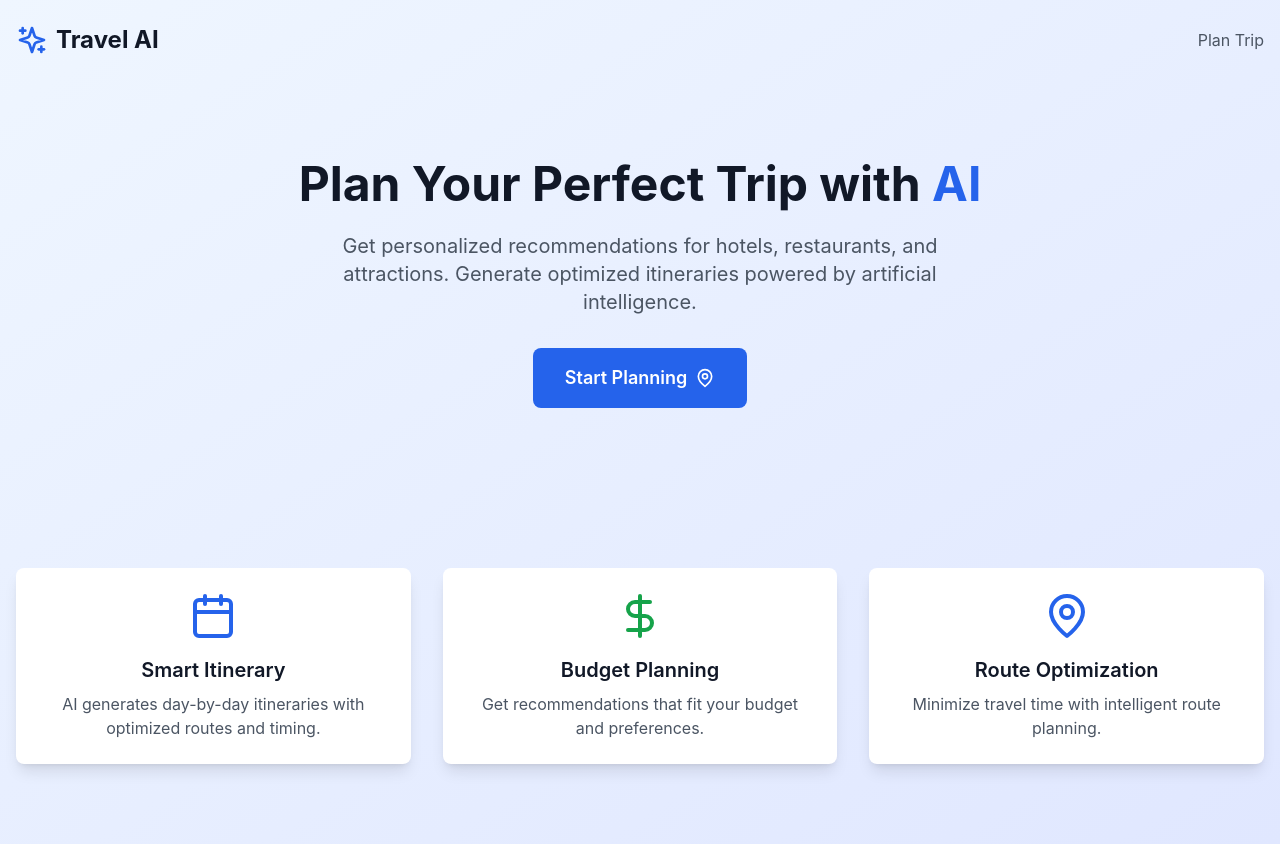
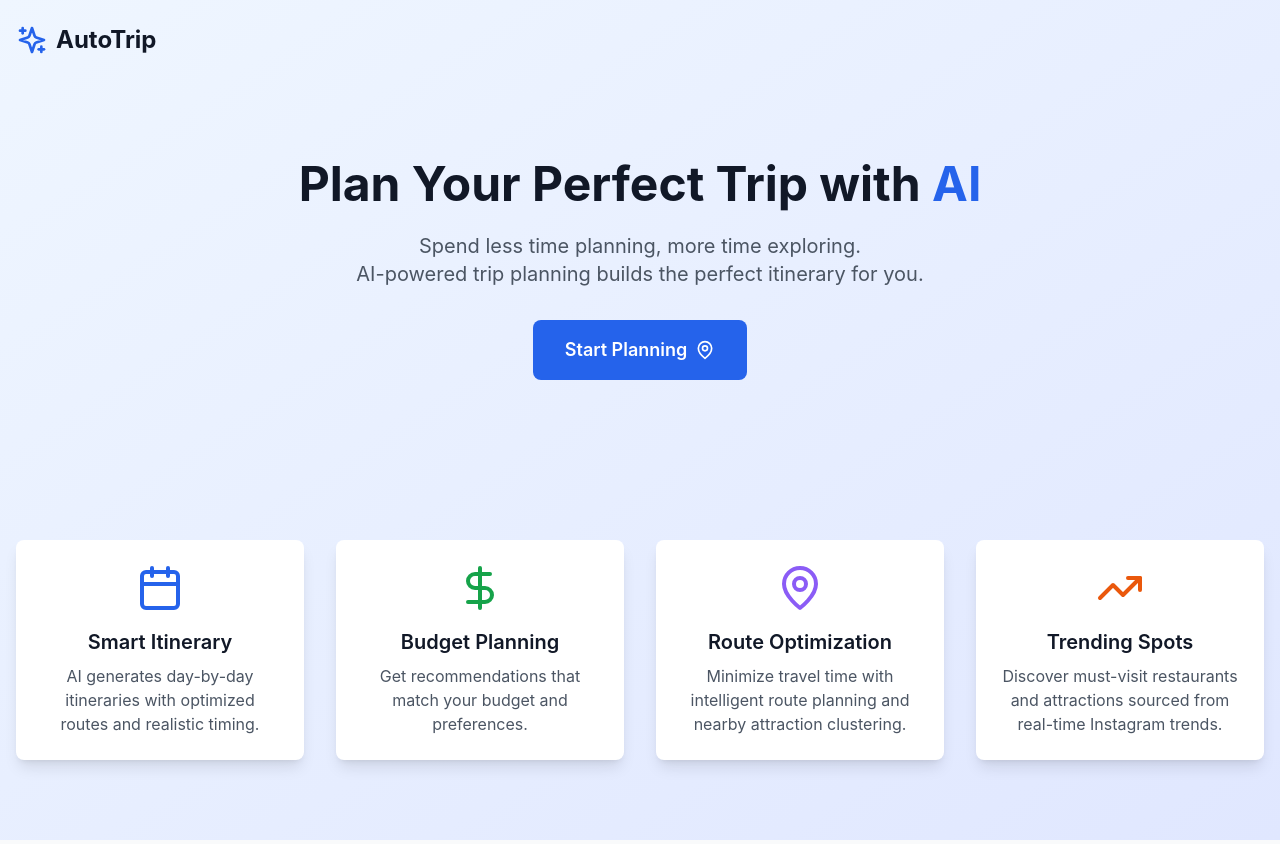
Before and after one commit to boshw0408/AutoTrip-frontend, a Next.js app: page / in a window 1280 px wide. Built offline with nearby package versions, Linux system fonts and the light colour scheme.

Commit message:
UI fixes
UI fixes

```diff
--- a/components/TripForm.tsx
+++ b/components/TripForm.tsx
@@ -1,4 +1,5 @@
 import { useState } from 'react'
+import * as React from 'react'
 import { useForm } from 'react-hook-form'
 import { motion } from 'framer-motion'
 import { Calendar, DollarSign, MapPin, Users, Plane } from 'lucide-react'
@@ -30,8 +31,20 @@ const interests = [
 ]
 
 export default function TripForm({ onSubmit }: TripFormProps) {
-  const { register, handleSubmit, watch, formState: { errors } } = useForm<TripFormData>()
+  const { register, handleSubmit, watch, formState: { errors }, setValue } = useForm<TripFormData>()
   const [selectedInterests, setSelectedInterests] = useState<string[]>([])
+  const startDate = watch('startDate')
+
+  // Auto-fill end date when start date changes
+  React.useEffect(() => {
+    if (startDate) {
+      const start = new Date(startDate)
+      const end = new Date(start)
+      end.setDate(end.getDate() + 2) // Add 2 days
+      const endDateString = end.toISOString().split('T')[0]
+      setValue('endDate', endDateString)
+    }
+  }, [startDate, setValue])
 
   const toggleInterest = (interest: string) => {
     setSelectedInterests(prev =>
@@ -48,6 +61,9 @@ export default function TripForm({ onSubmit }: TripFormProps) {
     })
   }
 
+  // Get today's date in YYYY-MM-DD format
+  const today = new Date().toISOString().split('T')[0]
+
   return (
     <motion.div
       initial={{ opacity: 0, y: 20 }}
@@ -55,7 +71,7 @@ export default function TripForm({ onSubmit }: TripFormProps) {
       className="bg-white rounded-lg shadow-lg p-8"
     >
       <div className="text-center mb-8">
-        <h2 className="text-3xl font-bold text-gray-900 mb-2">Plan Your Trip</h2>
+        <h2 className="text-3xl font-bold text-gray-900 mb-2">Plan Your 2 Day Trip</h2>
         <p className="text-gray-600">Tell us about your travel preferences</p>
       </div>
 
@@ -104,6 +120,7 @@ export default function TripForm({ onSubmit }: TripFormProps) {
             <input
               {...register('startDate', { required: 'Start date is required' })}
               type="date"
+              min={today}
               className="w-full px-4 py-3 border border-gray-300 rounded-lg focus:ring-2 focus:ring-primary-500 focus:border-transparent"
             />
             {errors.startDate && (
@@ -118,7 +135,8 @@ export default function TripForm({ onSubmit }: TripFormProps) {
             <input
               {...register('endDate', { required: 'End date is required' })}
               type="date"
-              className="w-full px-4 py-3 border border-gray-300 rounded-lg focus:ring-2 focus:ring-primary-500 focus:border-transparent"
+              readOnly
+              className="w-full px-4 py-3 border border-gray-300 rounded-lg bg-gray-50 cursor-not-allowed"
             />
             {errors.endDate && (
               <p className="mt-1 text-sm text-red-600">{errors.endDate.message}</p>
--- a/pages/index.tsx
+++ b/pages/index.tsx
@@ -1,14 +1,14 @@
 import Head from 'next/head'
 import Link from 'next/link'
 import { motion } from 'framer-motion'
-import { MapPin, Calendar, DollarSign, Sparkles } from 'lucide-react'
+import { MapPin, Calendar, DollarSign, TrendingUp, Sparkles } from 'lucide-react'
 
 export default function Home() {
   return (
     <>
       <Head>
-        <title>Travel AI - AI-Powered Travel Planner</title>
-        <meta name="description" content="Plan your perfect trip with AI-powered recommendations" />
+        <title>AutoTrip - AI-Powered Travel Planner</title>
+        <meta name="description" content="Plan your perfect 2 day trip with AI-powered recommendations" />
         <meta name="viewport" content="width=device-width, initial-scale=1" />
         <link rel="icon" href="/favicon.ico" />
       </Head>
@@ -23,16 +23,13 @@ export default function Home() {
               className="flex items-center space-x-2"
             >
               <Sparkles className="h-8 w-8 text-primary-600" />
-              <h1 className="text-2xl font-bold text-gray-900">Travel AI</h1>
+              <h1 className="text-2xl font-bold text-gray-900">AutoTrip</h1>
             </motion.div>
             <motion.div
               initial={{ opacity: 0, x: 20 }}
               animate={{ opacity: 1, x: 0 }}
               className="space-x-4"
             >
-              <Link href="/plan" className="text-gray-600 hover:text-primary-600 transition-colors">
-                Plan Trip
-              </Link>
             </motion.div>
           </nav>
         </header>
@@ -49,8 +46,8 @@ export default function Home() {
               <span className="text-primary-600">AI</span>
             </h2>
             <p className="text-xl text-gray-600 mb-8 max-w-2xl mx-auto">
-              Get personalized recommendations for hotels, restaurants, and attractions.
-              Generate optimized itineraries powered by artificial intelligence.
+              Spend less time planning, more time exploring. <br />
+              AI-powered trip planning builds the perfect itinerary for you.
             </p>
             <motion.div
               initial={{ opacity: 0, y: 20 }}
@@ -70,17 +67,17 @@ export default function Home() {
 
         {/* Features Section */}
         <section className="container mx-auto px-4 py-20">
-          <div className="grid md:grid-cols-3 gap-8">
+          <div className="grid md:grid-cols-2 lg:grid-cols-4 gap-8">
             <motion.div
               initial={{ opacity: 0, y: 20 }}
               animate={{ opacity: 1, y: 0 }}
               transition={{ delay: 0.1 }}
               className="text-center p-6 bg-white rounded-lg shadow-lg"
             >
-              <Calendar className="h-12 w-12 text-primary-600 mx-auto mb-4" />
+              <Calendar className="h-12 w-12 text-blue-600 mx-auto mb-4" />
               <h3 className="text-xl font-semibold mb-2">Smart Itinerary</h3>
               <p className="text-gray-600">
-                AI generates day-by-day itineraries with optimized routes and timing.
+                AI generates day-by-day itineraries with optimized routes and realistic timing.
               </p>
             </motion.div>
 
@@ -90,10 +87,10 @@ export default function Home() {
               transition={{ delay: 0.2 }}
               className="text-center p-6 bg-white rounded-lg shadow-lg"
             >
-              <DollarSign className="h-12 w-12 text-secondary-600 mx-auto mb-4" />
+              <DollarSign className="h-12 w-12 text-green-600 mx-auto mb-4" />
               <h3 className="text-xl font-semibold mb-2">Budget Planning</h3>
               <p className="text-gray-600">
-                Get recommendations that fit your budget and preferences.
+                Get recommendations that match your budget and preferences.
               </p>
             </motion.div>
 
@@ -103,10 +100,23 @@ export default function Home() {
               transition={{ delay: 0.3 }}
               className="text-center p-6 bg-white rounded-lg shadow-lg"
             >
-              <MapPin className="h-12 w-12 text-primary-600 mx-auto mb-4" />
+              <MapPin className="h-12 w-12 text-violet-500 mx-auto mb-4" />
               <h3 className="text-xl font-semibold mb-2">Route Optimization</h3>
               <p className="text-gray-600">
-                Minimize travel time with intelligent route planning.
+                Minimize travel time with intelligent route planning and nearby attraction clustering.
+              </p>
+            </motion.div>
+
+            <motion.div
+              initial={{ opacity: 0, y: 20 }}
+              animate={{ opacity: 1, y: 0 }}
+              transition={{ delay: 0.4 }}
+              className="text-center p-6 bg-white rounded-lg shadow-lg"
+            >
+              <TrendingUp className="h-12 w-12 text-orange-600 mx-auto mb-4" />
+              <h3 className="text-xl font-semibold mb-2">Trending Spots</h3>
+              <p className="text-gray-600">
+                Discover must-visit restaurants and attractions sourced from real-time Instagram trends.
               </p>
             </motion.div>
           </div>
--- a/pages/plan.tsx
+++ b/pages/plan.tsx
@@ -56,7 +56,7 @@ export default function PlanTrip() {
   return (
     <>
       <Head>
-        <title>Plan Your Trip - Travel AI</title>
+        <title>Plan Your Trip - AutoTrip</title>
         <meta name="description" content="Plan your perfect trip with AI recommendations" />
       </Head>
 
@@ -168,7 +168,7 @@ export default function PlanTrip() {
                 <div className="text-center py-20">
                   <div className="inline-block animate-spin rounded-full h-16 w-16 border-t-2 border-b-2 border-primary-600"></div>
                   <p className="mt-4 text-gray-600">Generating your AI-powered itinerary...</p>
-                  <p className="mt-2 text-sm text-gray-500">This may take 30-60 seconds</p>
+                  <p className="mt-2 text-sm text-gray-500">This may take few seconds</p>
                 </div>
               ) : itinerary ? (
                 <ItineraryList itinerary={itinerary} />
```
Also changed, not shown: hooks/useTrip.ts (deleted, +0 -36 lines), pages/trip/[id].tsx (deleted, +0 -92 lines).
